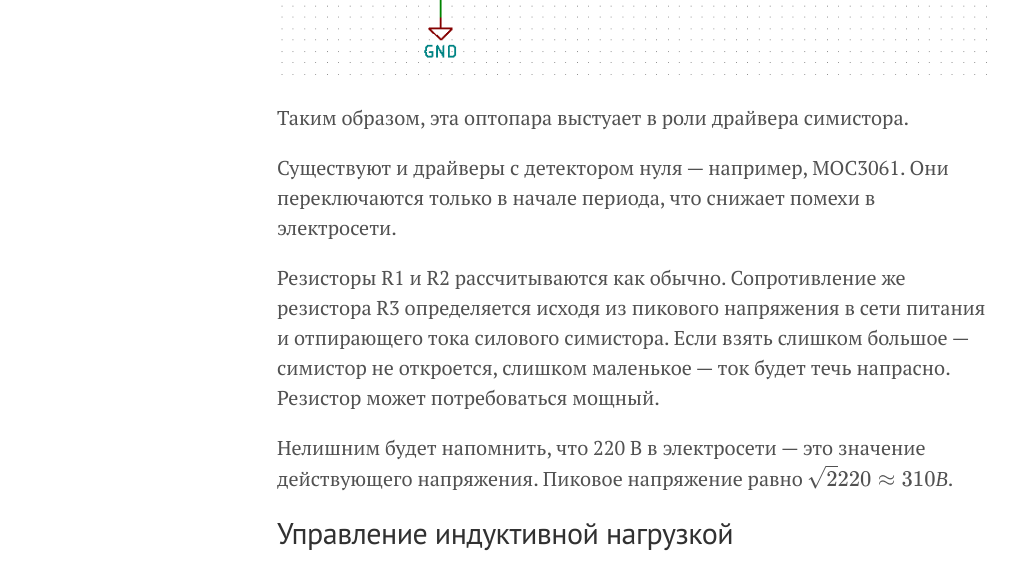
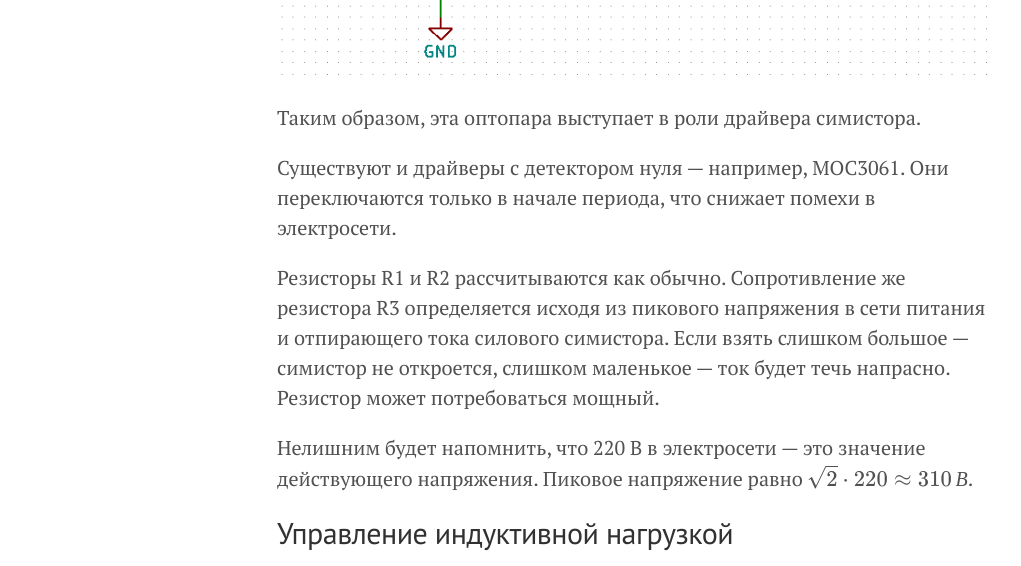
Before and after one commit to velikodniy/velikodniy.github.io, a Jekyll site: the page built from _posts/2017-01-06-power-control.md, in a window 1280 px wide and 900 px high, scrolled down 16201 px. Shown: the part 156-722 px from the top of the window, without its empty margins (3-1024 px from the left). Built offline with Jekyll 4.4.1, drawn with Linux system fonts in a browser that asks for light colours; formulas are drawn with MathJax 3; some of the changed text lies outside the part shown.

Commit message:
Fix typos

```diff
--- a/_posts/2017-01-06-power-control.md
+++ b/_posts/2017-01-06-power-control.md
@@ -472,7 +472,7 @@ MOC3023M или MOC3052.
 
 ![Управление через симистор]({{ site.url }}/assets/2017-01-06-power-control/triac.png)
 
-Таким образом, эта оптопара выстуает в роли драйвера
+Таким образом, эта оптопара выступает в роли драйвера
 симистора.
 
 Существуют и драйверы с детектором нуля — например, MOC3061. Они
@@ -486,8 +486,8 @@ MOC3023M или MOC3052.
 напрасно. Резистор может потребоваться мощный.
 
 Нелишним будет напомнить, что 220 В в электросети — это значение
-действующего напряжения. Пиковое напряжение равно $\sqrt2 220 \approx
-310 В$.
+действующего напряжения. Пиковое напряжение равно $\sqrt2 \cdot 220 \approx
+310\,В$.
 
 Управление индуктивной нагрузкой
 --------------------------------
```
Also changed, not shown: other parts of _posts/2017-01-06-power-control.md (+1 -1 lines).
